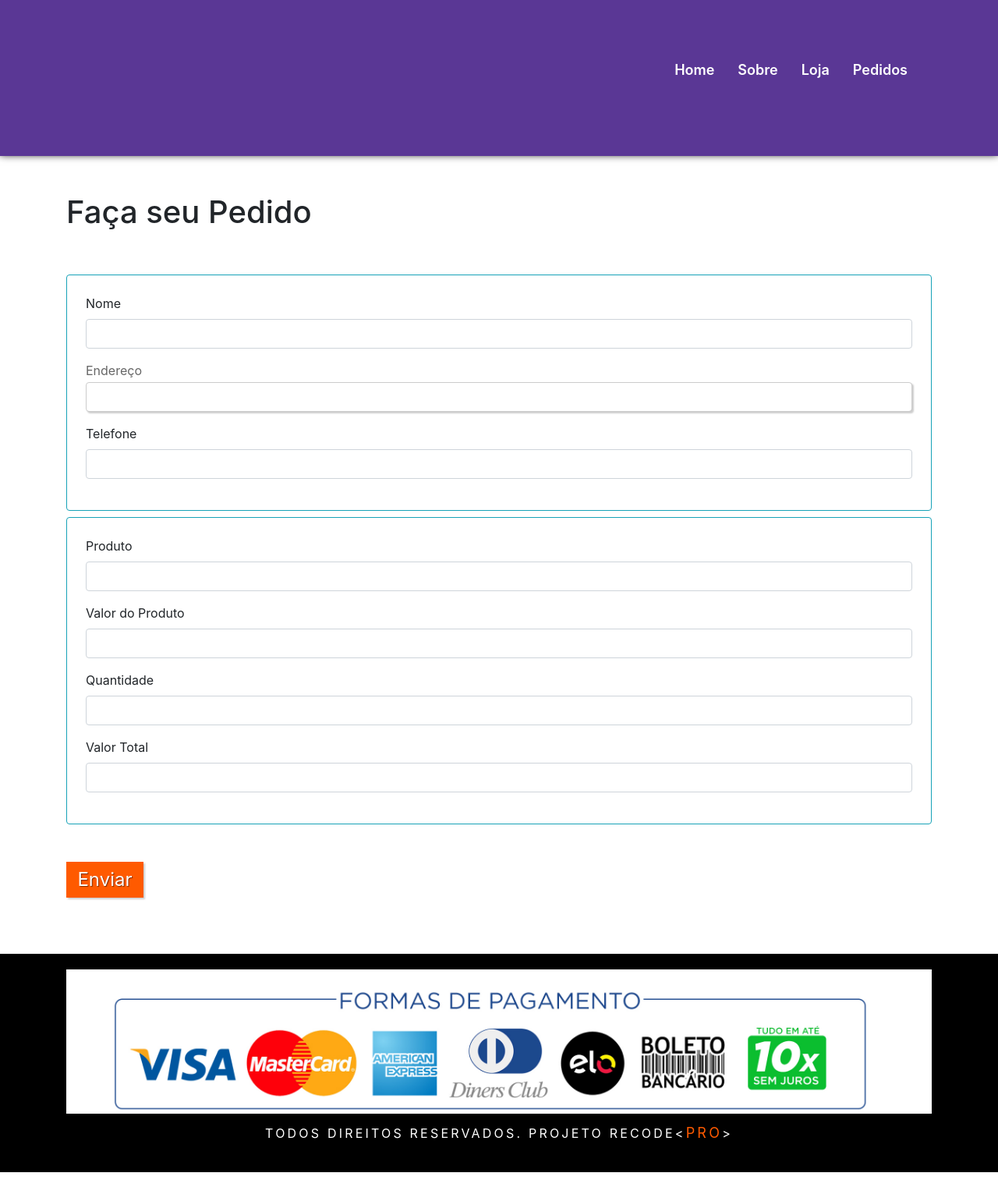
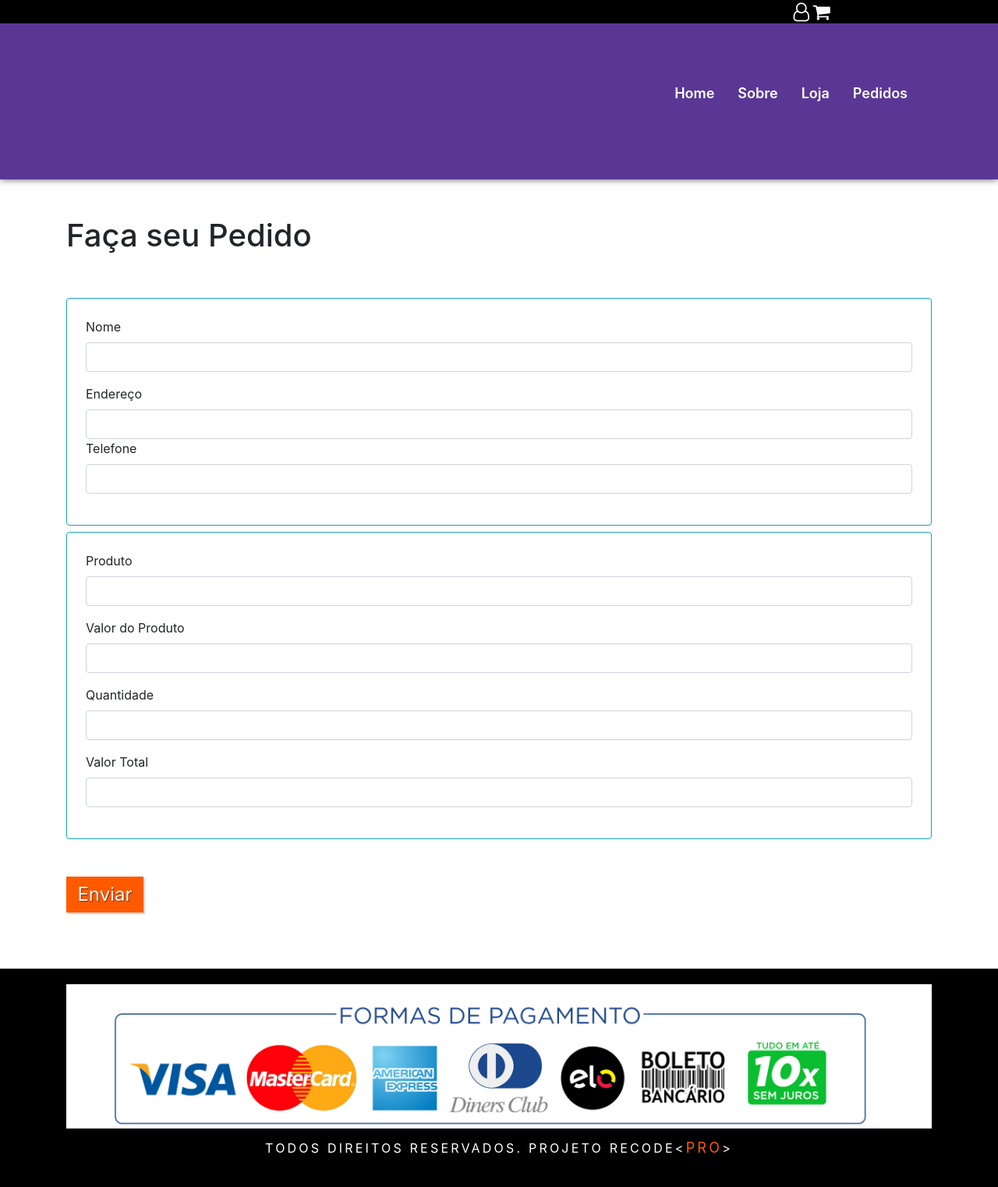
Before and after one commit to elvis-brito/RecodePro, a PHP site: page /pedido.php in a window 1280 px wide. Shown: the whole page at 78% size. Run offline with PHP 8.4, Linux system fonts and the light colour scheme.

Commit message:
ajustando header primaria

```diff
--- a/css/loja.css
+++ b/css/loja.css
@@ -5,15 +5,34 @@
     box-sizing: border-box;
 }
 
-header {
+.linha {
+    padding-top: 3px;
+    margin-right: 5px;
+    margin-left: 5px;
+
+}
+.cabecalho {
     width: 100%;
-    height: 200px;
-    background-color: #5a3795;
+    height: 30px;
+    margin: 0 auto;
+    background-color: #000;
+
 }
 
-.linha {
-    background-color: black;
-    height: 40px;
+.lg {
+    margin-left: 84%;
+    background: none;
+    color: #fff;
+    outline: 0;
+    font-size: 12px;
+}
+.btn2 {
+    border: none;
+    background: none;
+    padding-top: 10px;
+    color: #fff;
+    outline: 0;
+    font-size: 12px;
 }
 
 .menu {
@@ -38,20 +57,6 @@ header {
 
 .menu ul li a:hover{
     color:#ff4a00;
-}
-
-.btn1 {
-    margin-left: 75%;
-    border: none;
-    background: none;
-    padding-top: 3px;
-    color: #fff;
-}
-.btn2 {
-    border: none;
-    background: none;
-    padding-top: 3px;
-    color: #fff;
 }
 
 
@@ -159,55 +164,6 @@ header {
     font-size: 18px;
 }
 
-.grupo:before, .grupo:after {
-    content: " ";
-    display: table;
-}
-
-.grupo:after {
-    clear: both;
-}
-
-.campo {
-    margin-bottom: 1em;
-}
-
-.campo label {
-    margin-bottom: 0.2em;
-    color: #666;
-    display: block;
-}
-
-fieldset.grupo .campo {
-    float:  left;
-    margin-right: 1em;
-}
-
-.campo input[type="text"],
-.campo input[type="email"],
-.campo input[type="url"],
-.campo input[type="tel"],
-.campo select,
-.campo textarea {
-    padding: 0.2em;
-    border: 1px solid #CCC;
-    box-shadow: 2px 2px 2px rgba(0,0,0,0.2);
-    display: block;
-}
-
-.campo select option {
-    padding-right: 1em;
-}
-
-.campo input:focus, .campo select:focus, .campo textarea:focus {
-    background: #FFC;
-}
-
-.campo label.checkbox {
-    color: #000;
-    display: inline-block;
-    margin-right: 1em;
-}
 
 .botao {
     font-size: 1.5em;
@@ -218,14 +174,12 @@ fieldset.grupo .campo {
     padding: 0.2em 0.6em;
     box-shadow: 2px 2px 2px rgba(0,0,0,0.2);
     text-shadow: 1px 1px 1px rgba(0,0,0,0.5);
+    outline: 0;
 }
 
 .botao:hover {
     background: #FB0;
     box-shadow: inset 2px 2px 2px rgba(0,0,0,0.2);
     text-shadow: none;
+    outline: 0;
 }
-
-.botao, select, label.checkbox {
-    cursor: pointer;
-}
--- a/css/menu.css
+++ b/css/menu.css
@@ -48,5 +48,27 @@ header#menu {
       padding-bottom: 20px;
       font-size: 14px;
     }
+    .cabecalho {
+      width: 100%;
+      height: 30px;
+      margin: 0 auto;
+
+  }
+  .lg {
+      display: inline;
+      margin-left: 84%;
+      background: none;
+      color: #fff;
+      outline: 0;
+      font-size: 14px;
+  }
+  .btn2 {
+      border: none;
+      background: none;
+      padding-top: 10px;
+      color: #fff;
+      outline: 0;
+      font-size: 14px;
+  }
 
 }
--- a/pedido.php
+++ b/pedido.php
@@ -1,8 +1,18 @@
 <?php
-		include('conexaobd.php');
-        include_once('header.html');
-        include_once('menu.html');
-    ?>
+		include_once('conexaobd.php');
+		include_once('header.html');
+		?>
+		<div class="cabecalho">
+			<div class="linha">
+				<div class="container">
+					<a href="#" onclick="toggle()" class="lg"><i class="fa fa-user-o fa-2x"></i></a>
+					<a href="#" class="btn2" id=""><i class="fa fa-shopping-cart fa-2x"></i></a>
+				</div>
+			</div>
+		</div>
+<?php
+		include_once('menu.html');
+		?>
         <?php
         if(isset($_POST['nome_cliente'])){
         $nome_cliente = $_POST['nome_cliente'];
```
Also changed, not shown: css/sobre.css (+31 -36 lines), loja.php (+12 -1 lines), sobre.php (+64 -46 lines).
